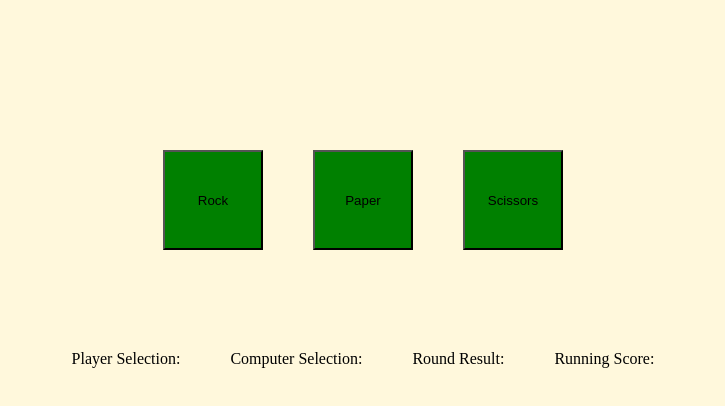
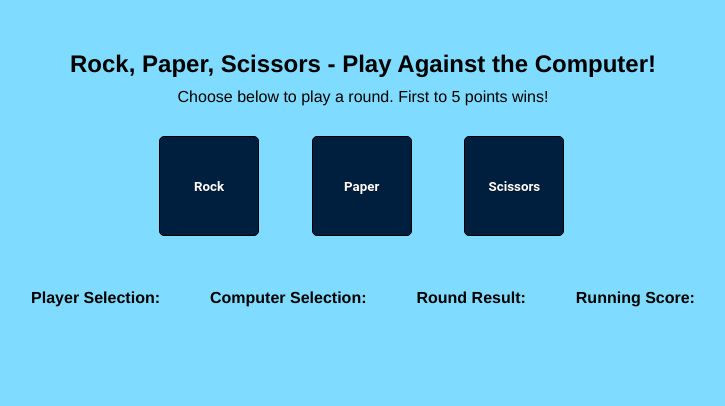
Before and after one commit to dbielik236/RockPaperScissors, a plain HTML site: page index.html in a window 1280 px wide. Shown: the whole page, without its empty margins (277-1002 px from the left). Drawn offline with Linux system fonts and the light colour scheme.

Commit message:
added style in css

```diff
--- a/index.html
+++ b/index.html
@@ -8,18 +8,20 @@
     <title>Document</title>
 </head>
 <body>
-    <div id="winnerBanner"></div>
+    <header class="header">Rock, Paper, Scissors - Play Against the Computer!</header>
+    <div class="start">Choose below to play a round. First to 5 points wins!</div>
     <div class="buttons">
         <button class="rockButton">Rock</button>
         <button class="paperButton">Paper</button>
         <button class="scissorsButton">Scissors</button>
     </div>
+    <div id="winnerBanner"></div>
     <div class="selections">
-        <div id="playerSelection" class="player">Player Selection:</div>
-        <div id="computerSelection">Computer Selection:</div>
+        <div id="playerSelection"><strong>Player Selection:</strong></div>
+        <div id="computerSelection"><strong>Computer Selection:</strong></div>
 
-        <div id="roundResults">Round Result:</div>
-        <div id="runningScore">Running Score:</div>
+        <div id="roundResults"><strong>Round Result:</strong></div>
+        <div id="runningScore"><strong>Running Score:</strong></div>
     </div>
     <div id="finalResult"></div>
     <script src="script.js" defer></script>
--- a/style.css
+++ b/style.css
@@ -1,35 +1,71 @@
 
+
+body {
+    font-family: helvetica, sans-serif;
+    background-color: #7FDBFF;
+}
+
+header {
+    display: flex;
+    justify-content: center;
+    align-items: center;
+    margin-top: 50px;
+    font-size: 24px;
+    font-weight: bold;
+}
+
+.start {
+    display: flex;
+    justify-content: center;
+    margin-top: 10px;
+}
 .buttons {
     color: brown;
     display: flex;
     justify-content: center;
-    margin: 100px;
+    margin: 30px;
     gap: 50px;
 }
 
 button {
     height: 100px;
     width: 100px;
-    background-color: green;
+    display:inline-block;
+    padding:0.46em 1.6em;
+    border:0.1em solid #000000;
+    margin:0 0.2em 0.2em 0;
+    border-radius:0.12em;
+    box-sizing: border-box;
+    text-decoration:none;
+    font-family:'Roboto',sans-serif;
+    font-weight:300;
+    color:white;
+    text-shadow: 0 0.04em 0.04em rgba(0,0,0,0.35);
+    background-color:#001f3f;
+    text-align:center;
+    transition: all 0.15s;
+    border-radius: 5px;
+    font-weight: bold;
 }
 
-body {
-    background-color: cornsilk;
-}
+button:hover{
+    color: white;
+    border-color:#FFFFFF;
+    font-weight: lighter;
+    }
 
 .selections {
-
     display: flex;
     justify-content: center;
     gap: 50px;
+    margin-top: 20px;
 }
-
-
-
-
 
 #winnerBanner {
     display: flex;
     justify-content: center;
-    margin: 50px;
+    font-size: 50px;
+    font-weight: bold;
+    margin: 10px;
+
 }
```
